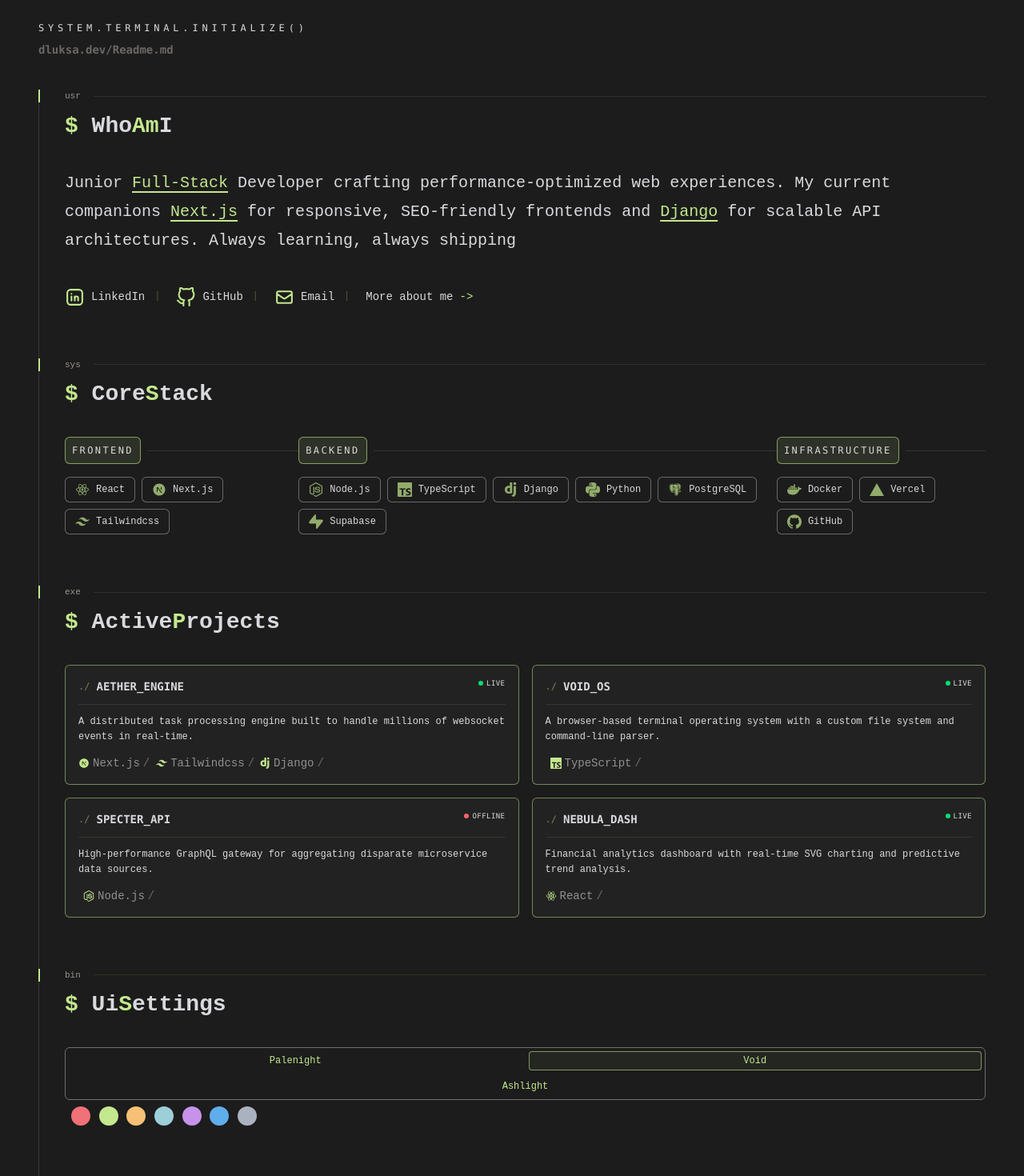
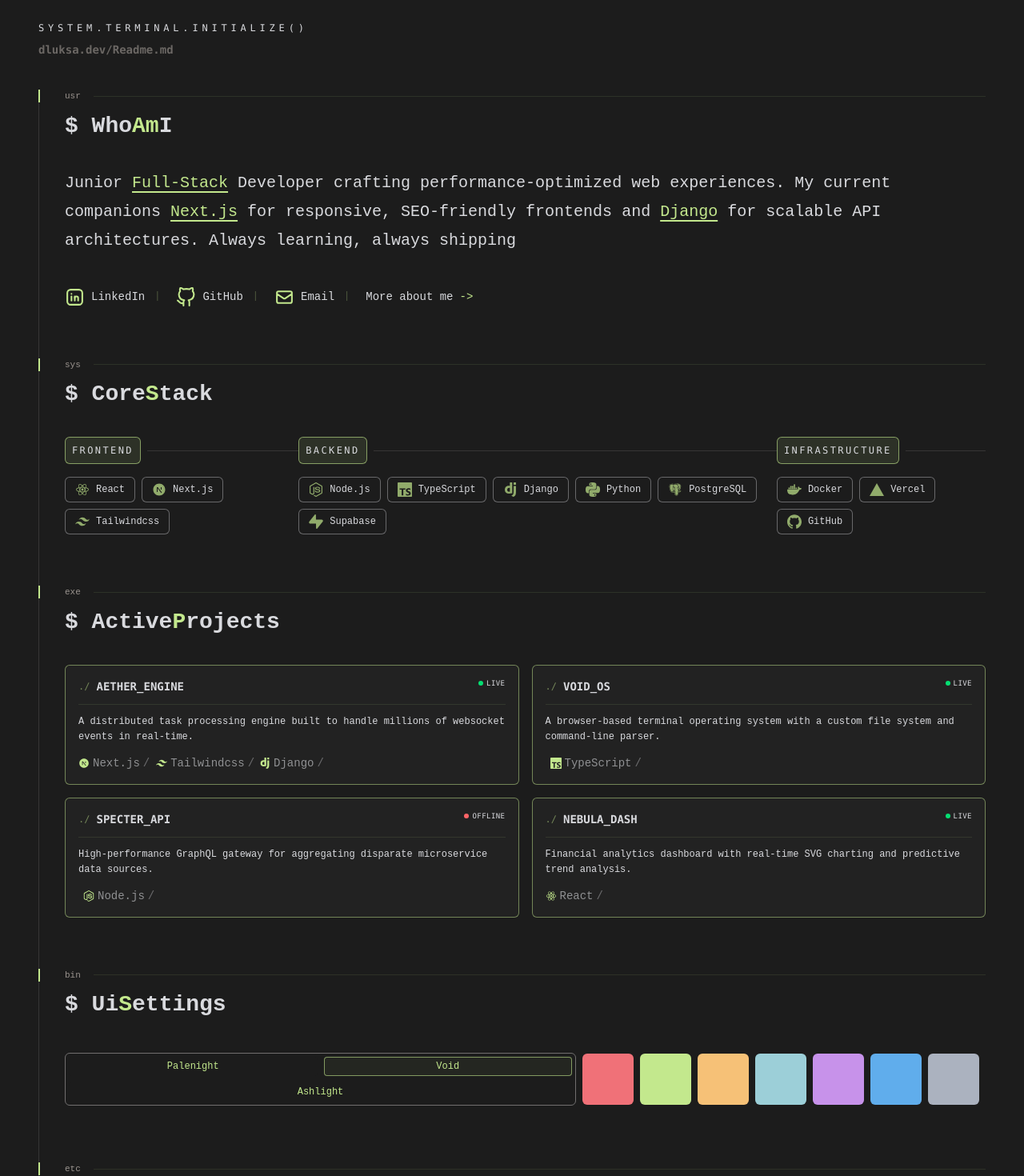
Before and after one commit to dluksa20/ddev, a Next.js app: page / in a window 1280 px wide. Shown: the part 160-1630 px from the top of the page at 80% size. Built offline with nearby package versions, Linux system fonts and the light colour scheme.

Commit message:
added function to automatically generate titles

```diff
--- a/app/page.tsx
+++ b/app/page.tsx
@@ -7,6 +7,7 @@
 import Link from 'next/link';
 import { DiVim } from 'react-icons/di';
 import SkillBadges from '@/components/SkillBadges';
+import { Span } from 'next/dist/trace';
 
 
 const Page = () => {
@@ -26,15 +27,7 @@
           {/* SECTION 01: WHOAMI */}
           <TerminalSection
             label="usr"
-            title={
-                <h1 className="">
-                  <span className="text-accent">$ </span>
-                  Who
-                  <span className="text-accent">Am
-                    <span className='text-fg-base'></span>
-                  </span>I
-                </h1>
-            }
+            title="who am i"
           >
             <p className="text-xl font-display leading-9 text-fg-base ">
               Junior <span className='text-accent underline underline-offset-5'>Full-Stack</span> Developer crafting performance-optimized web experiences.
@@ -61,12 +54,7 @@
           {/* SECTION 02: TOOLS (SKILLS) */}
           <TerminalSection
             label="sys"
-            title={<h1 className="">
-              <span className='text-accent'>$ </span>
-              <span className="">Core</span>
-              <span className='text-accent'>S</span>
-              <span className="">tack</span>
-            </h1>}
+            title="core stack"
           >
             <div className='flex justify-between'>
               {
@@ -81,12 +69,7 @@
           {/* SECTION 03: DEPLOYMENTS (PROJECTS) */}
           <TerminalSection
             label="exe"
-            title={<h1 className="">
-              <span className='text-accent'>$ </span>
-              <span className="">Active</span>
-              <span className='text-accent'>P</span>
-              <span className="">rojects</span>
-            </h1>}
+            title="active projects"
           >
             <div className="grid grid-cols-1 md:grid-cols-2 gap-4">
               {
@@ -103,22 +86,24 @@
             </div>
           </TerminalSection>
 
-          <TerminalSection label='bin' title={
-            <h1>
-              <span className='text-accent'>$ </span>
-              <span>Ui</span>
-              <span className='text-accent'>S</span>
-              <span>ettings</span>
-            </h1>
-          }>
-            <div className='flex justify-center flex-col flex-1'>
-              <div>
-                <ThemeSwitcher />
+
+
+          {/* UI Settings */}
+
+          <TerminalSection label='bin' title='ui settings'>
+            <div className='flex justify-center items-center h-20'>
+              <div className='flex-1'>
+                <ThemeSwitcher/>
               </div>
-              <div className='flex items-center justify-center'>
-                <AccentSwitcher />
+              <div className='flex h-20 w-auto'>
+                <AccentSwitcher shape='square' />
               </div>
             </div>
+          </TerminalSection>
+
+          <TerminalSection label='etc' title='Helo World'>
+
+
           </TerminalSection>
 
         </div>
--- a/components/AccentSwitcher.tsx
+++ b/components/AccentSwitcher.tsx
@@ -2,7 +2,11 @@
 import Button from "./ui/Button"
 import { useState, useCallback, useEffect } from "react"
 
-const AccentSwitcher = () => {
+
+type accentSwitcherProps = {
+    shape?: string;
+}
+const AccentSwitcher = ({shape}:accentSwitcherProps) => {
     const [activeColor, setActiveColor] = useState<string>('')
 
     const applyAccentColor = useCallback((color: string) => {
@@ -16,17 +20,18 @@
 
 
     return (
-        <div className="grid w-full grid-cols-[repeat(auto-fill,minmax(26px,1fr))] gap-2 p-2">
+        <div className="grid w-full grid-rows-1 grid-cols-[repeat(7,1fr)] gap-2 p-2">
             {ACCENT_COLORS.map(color => {
                 const isActive = color === localStorage.getItem('accent-color')
 
                 return (
                     <Button
                         key={color}
-                        size="xs"
-                        className="site-sidebar__accent-button rounded-full transition-all duration-150"
+                        size="auto"
+                        className={` ${(shape == 'square') ? 'aspect-square w-full h-full p-0 min-h-0' : ' aspect-square rounded-full w-full h-full p-0 min-h-0' }`}
                         variant='default'
                         style={{
+                            aspectRatio: 'square',
                             backgroundColor: `var(--color-${color})`,
                             boxShadow: isActive
                                 ? `0 0 0 2px var(--color-background-elevated),
--- a/components/ProjectCard.tsx
+++ b/components/ProjectCard.tsx
@@ -23,11 +23,10 @@
         </div>
 
         <div className="flex items-center gap-1">
-          <span className={`w-1.5 h-1.5 rounded-full ${
-            status === 'LIVE' ? 'bg-green-400' :
-            status === 'MAINTENANCE' ? 'bg-yellow-400' :
-            'bg-red-400'
-          }`} />
+          <span className={`w-1.5 h-1.5 rounded-full ${status === 'LIVE' ? 'bg-green-400' :
+              status === 'MAINTENANCE' ? 'bg-yellow-400' :
+                'bg-red-400'
+            }`} />
           <span className="text-[9px] uppercase tracking-wider text-text/40 font-mono">
             {status}
           </span>
@@ -42,12 +41,8 @@
       {/* Tech tags */}
       <div className="flex flex-wrap gap-1.5">
         {
-          SKILLS.map(({skills}) => (
-            <div>
-              {
-                <SkillBadges filter={true} skills={skills} skillsArray={tech}/>
-              }
-            </div>
+          SKILLS.map(({ skills }) => (
+            <SkillBadges key={skills[0]?.title} filter={true} skills={skills} skillsArray={tech} />
           ))
         }
       </div>
--- a/components/SkillBadges.tsx
+++ b/components/SkillBadges.tsx
@@ -41,7 +41,7 @@
                     <div className="flex flex-wrap gap-2">
                         {
                             filteredSkills.map(({ title, icon: Icon }) => (
-                                <div className='flex rounded-md items-center gap-1 text-sm text-fg-base/60 '>
+                                <div key={title} className='flex rounded-md items-center gap-1 text-sm text-fg-base/60 '>
                                     <Icon className="fill-acent/20" />
                                     {title}
                                     <span className='text-fg-base/40'>/</span>
--- a/components/TerminalSection.tsx
+++ b/components/TerminalSection.tsx
@@ -1,7 +1,45 @@
-// components/TerminalSection.tsx
 import { ReactNode } from "react";
 
-const TerminalSection = ({ label, title, children }: {label: String, title: ReactNode, children: ReactNode}) => (
+interface TerminalSectionProps {
+  label: string;
+  title: string;
+  children?: ReactNode;
+}
+
+const TerminalSection = ({ label, title, children }: TerminalSectionProps) => {
+
+  // Capitalize words
+  const capitalize = (str: string): string[] => {
+    return str
+      .split(" ")
+      .map(word => word.charAt(0).toUpperCase() + word.slice(1).toLowerCase())
+  }
+  // Generate title for section
+  const generateTitle = (words: string[]) => {
+    const middleIndex = Math.floor(words.length / 2);
+    return words.map((word, index) => (
+      <span key={index}>
+        {words.length == 3 ? (
+          index === middleIndex ? (
+            <span className="text-accent">{word}</span>
+          ) : (
+            <span className="text-fg-base">{word}</span>
+          )
+        ) : index === 0 ? (
+          <span className="text-fg-base">{word}</span>
+        ) : (
+          <>
+            <span className="text-accent">{word[0]}</span>
+            <span className="text-fg-base">{word.slice(1)}</span>
+          </>
+        )}
+      </span>
+    ));
+  };
+
+
+
+  return (
     <div className="font-display group relative border-l border-border/30 pl-8 pb-16">
       <div className='absolute -left-px top-0 h-4 w-0.5 bg-accent' />
       <div className="mb-8">
@@ -10,11 +48,14 @@
           <div className="h-px flex-1 bg-accent/10" />
         </div>
         <div className="font-bold text-fg-base">
-        {title}
+          {
+            <h1>$ {generateTitle(capitalize(title))}</h1>
+          }
         </div>
       </div>
       {children}
     </div>
   );
+};
 
-export default TerminalSection
+export default TerminalSection;
--- a/components/ui/Button.tsx
+++ b/components/ui/Button.tsx
@@ -2,7 +2,7 @@
 import clsx from "clsx"
 
 type ButtonVariant = "default" | "primary" | "secondary" | "borderless"
-type ButtonSize = "xs" | "sm" | "md" | "lg"
+type ButtonSize = "xs" | "sm" | "md" | "lg" | "auto"
 
 interface ButtonProps extends React.ButtonHTMLAttributes<HTMLButtonElement> {
   buttonText?: string
@@ -41,6 +41,7 @@
     sm: "h-8 min-w-8 p-2 text-sm",
     md: "h-10 min-w-10 p-4 text-md",
     lg: "h-12 min-w-12 p-6 text-lg",
+    auto: 'h-full w-auto aspect-square p-0 text-base',
   }
 
   return (
```
Lines whose indentation alone changed are shown as unchanged.
